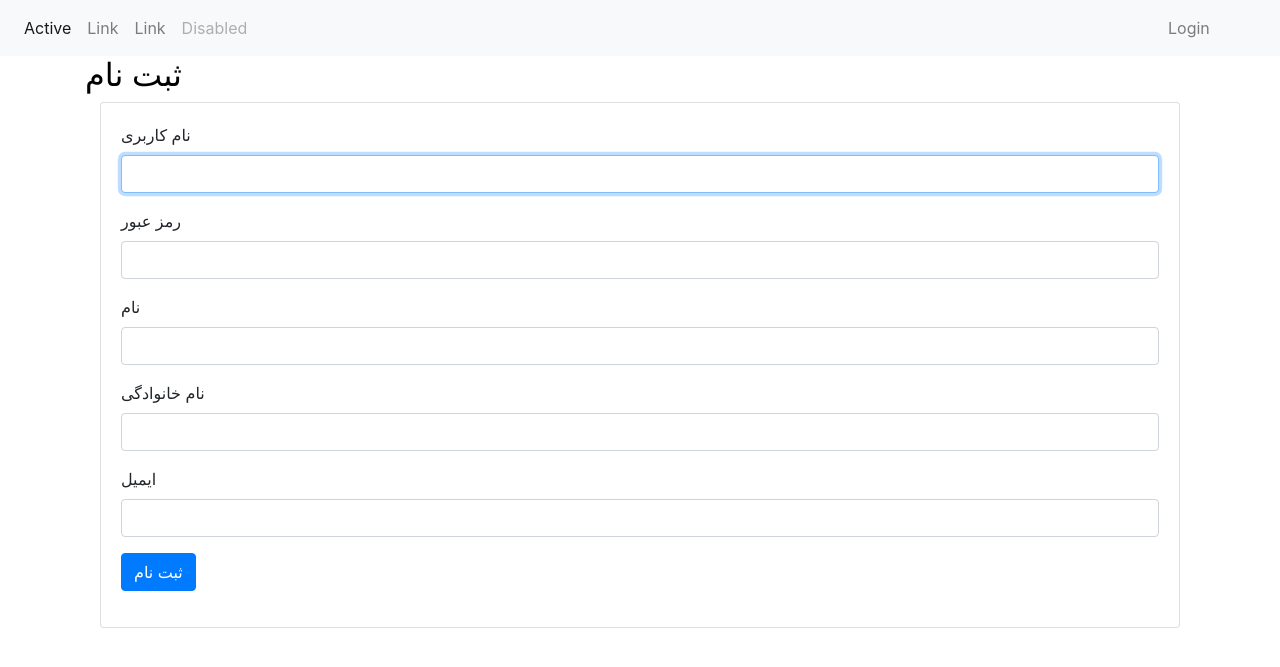
After one commit to mostmand/jike, a Django app: page /signup/ in a window 1280 px wide. The commit adds this page. Shown: the top 667 px of the page. Run offline with Django 3.2, Linux system fonts and the light colour scheme; some libraries are stand-ins or nearby versions.

Commit message:
Added user registration view

```diff
--- /dev/null
+++ b/accounts/templates/signup.html
@@ -0,0 +1,43 @@
+{% extends 'base.html' %}
+
+{% block content %}
+
+<div class="container container-fluid">
+    <h2 class="row title">ثبت نام</h2>
+    <div class="card">
+        <div class="card-body">
+            <form class="row" method="post" action="/signup/register">
+                <div class="container container-fluid">
+                    {% csrf_token %}
+                    <div class="form-group">
+                        <label for="id_username">نام کاربری</label>
+                        <input class="form-control" type="text" name="username" autofocus required id="id_username">
+                    </div>
+                    <div class="form-group">
+                        <label for="id_password">رمز عبور</label>
+                        <input class="form-control" type="password" name="password" required id="id_password">
+                    </div>
+                    <div class="form-group">
+                        <label for="first_name">نام</label>
+                        <input class="form-control" type="text" name="first_name" required id="first_name">
+                    </div>
+                    <div class="form-group">
+                        <label for="last_name">نام خانوادگی</label>
+                        <input class="form-control" type="text" name="last_name" required id="last_name">
+                    </div>
+                    <div class="form-group">
+                        <label for="email">ایمیل</label>
+                        <input class="form-control" type="email" name="email" required id="email">
+                    </div>
+                    <div class="form-group">
+                        <button class="btn btn-primary" type="submit">
+                            ثبت نام
+                        </button>
+                    </div>
+                </div>
+            </form>
+        </div>
+    </div>
+    </div>
+
+{% endblock %}
--- /dev/null
+++ b/accounts/urls.py
@@ -0,0 +1,9 @@
+from django.urls import path
+from django.views.generic import TemplateView
+
+from accounts import views
+
+urlpatterns = [
+    path('', TemplateView.as_view(template_name='signup.html')),
+    path('register', views.register),
+]
--- a/jike/settings.py
+++ b/jike/settings.py
@@ -37,6 +37,7 @@ INSTALLED_APPS = [
     'django.contrib.sessions',
     'django.contrib.messages',
     'django.contrib.staticfiles',
+    'accounts'
 ]
 
 MIDDLEWARE = [
--- a/jike/urls.py
+++ b/jike/urls.py
@@ -21,4 +21,5 @@ urlpatterns = [
     path('admin/', admin.site.urls),
     path('accounts/', include('django.contrib.auth.urls')),
     path('', TemplateView.as_view(template_name='home.html'), name='home'),
+    path('signup/', include('accounts.urls'), name='signup'),
 ]
--- a/templates/registration/login.html
+++ b/templates/registration/login.html
@@ -24,7 +24,7 @@
                         </button>
                     </div>
                     <div class="form-group">
-                        <a class="btn btn-primary my-button" type="button" href="/accounts/signup">
+                        <a class="btn btn-primary my-button" type="button" href="/signup">
                             Sign Up
                         </a>
                     </div>
--- a/templates/registration/signup.html
+++ /dev/null
@@ -1,5 +0,0 @@
-{% extends 'base.html' %}
-
-{% block content %}
-
-{% endblock %}
```
Also changed, not shown: accounts/migrations/__init__.py (added).
